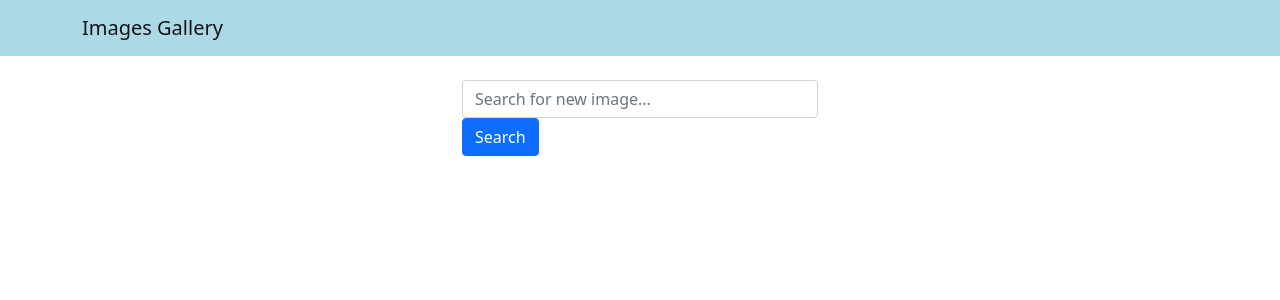
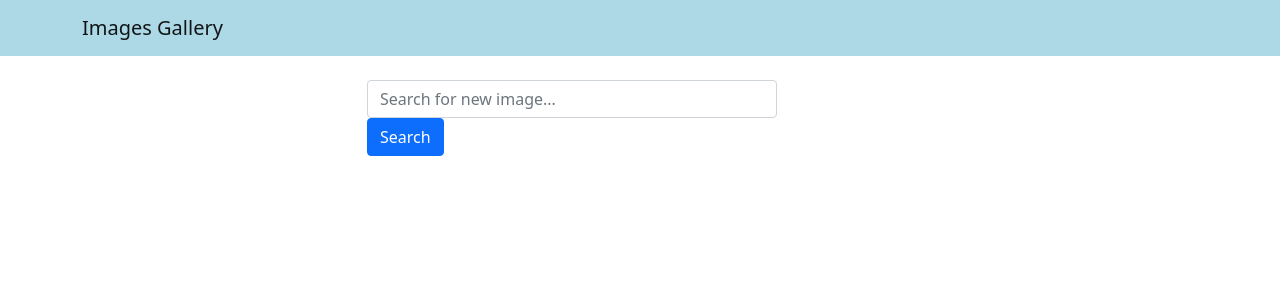
Before and after one commit to waleed399/images-gallery, a React (Create React App) app in the folder frontend/: page / in a window 1280 px wide. Shown: the top 300 px of the page. Built offline with nearby package versions, Linux system fonts and the light colour scheme; no server answers.

Commit message:
first api call

```diff
--- a/frontend/src/App.js
+++ b/frontend/src/App.js
@@ -1,9 +1,10 @@
 import React from 'react'
 import { useState } from 'react';
-import 'bootstrap/dist/css/bootstrap.min.css';
+import 'bootstrap/dist/css/bootstrap.css';
 import Header from './components/Header';
 import Search from './components/Search';
 
+const UNSPLASH_KEY = process.env.REACT_APP_UNSPLASH_KEY;
 
 function App() {
   const [word,setWord] = useState('');
@@ -11,6 +12,14 @@ function App() {
   const HandleSearchSubmit = (e)=>{
     e.preventDefault();
     console.log(word);
+    fetch(`https://api.unsplash.com//photos/random/?query=${word}&client_id=${UNSPLASH_KEY}`)
+    .then((res) =>res.json())
+    .then((data) => {
+      console.log(data);
+    })
+    .catch((err) =>{
+      console.log(err);
+    })
   }
 
   return (
--- a/frontend/src/components/Search.js
+++ b/frontend/src/components/Search.js
@@ -1,22 +1,23 @@
 import React from "react";
 import { Container, Row, Col, Form, Button } from "react-bootstrap";
-const Search = ({word,setWord,HandleSubmit}) => {
+const Search = ({ word, setWord, HandleSubmit }) => {
   return (
     <Container className="mt-4">
       <Row className="justify-content-center">
-        <Col xs={8} md={4}>
+        <Col xs={12} md={8} lg={6}>
           <Form onSubmit={HandleSubmit}>
             <Form.Row>
-              <Col>
+              <Col xs={9}>
                 <Form.Control
-                type = "text"
-                value = {word}
-                onChange={(e)=>setWord(e.target.value)}
-                placeholder="Search for new image..." />
+                  type="text"
+                  value={word}
+                  onChange={(e) => setWord(e.target.value)}
+                  placeholder="Search for new image..."
+                />
               </Col>
               <Col>
                 <Button variant="primary" type="submit">
-                  {'Search'}
+                  {"Search"}
                 </Button>
               </Col>
             </Form.Row>
```
